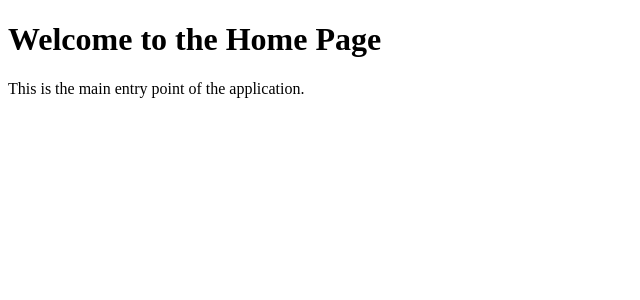
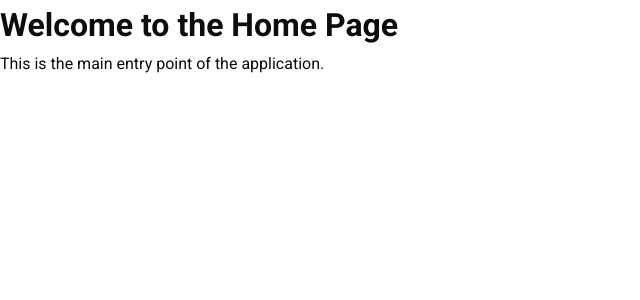
Before and after one commit to mikegoat1/The-Eventers, a Next.js app in the folder event_management_system/: page / in a window 1280 px wide. Shown: the top 300 px of the page, without its empty margins (0-640 px from the left). Built offline with nearby package versions, Linux system fonts and the light colour scheme.

Commit message:
Add global styles and import Roboto font: create globals.css for consistent styling and apply CSS reset

```diff
--- a/event_management_system/src/pages/_app.jsx
+++ b/event_management_system/src/pages/_app.jsx
@@ -1,6 +1,6 @@
 import React from 'react';
 import App from 'next/app';
-
+import '../styles/globals.css';
 class MyApp extends App {
   static async getInitialProps({ Component, ctx }) {
     let pageProps = {};
--- /dev/null
+++ b/event_management_system/src/styles/globals.css
@@ -0,0 +1,46 @@
+/* Importing Google Font Roboto */
+@import url('https://fonts.googleapis.com/css2?family=Roboto:wght@300;400;500;700&display=swap');
+
+/* CSS Reset */
+*,
+*::before,
+*::after {
+  margin: 0;
+  padding: 0;
+  box-sizing: border-box;
+}
+
+/* Global Styles - Setting Roboto Font */
+html,
+body {
+  height: 100%;
+  width: 100%;
+  font-family: 'Roboto', sans-serif;
+  line-height: 1.6;
+  color: #0D0D0D;
+}
+
+a {
+  text-decoration: none;
+  color: inherit;
+}
+
+ul,
+ol {
+  list-style: none;
+}
+
+/* Setting up consistent button and input styles */
+button,
+input,
+textarea {
+  font-family: inherit;
+  outline: none;
+  border: none;
+}
+
+/* Making images responsive by default */
+img {
+  max-width: 100%;
+  height: auto;
+}
```
